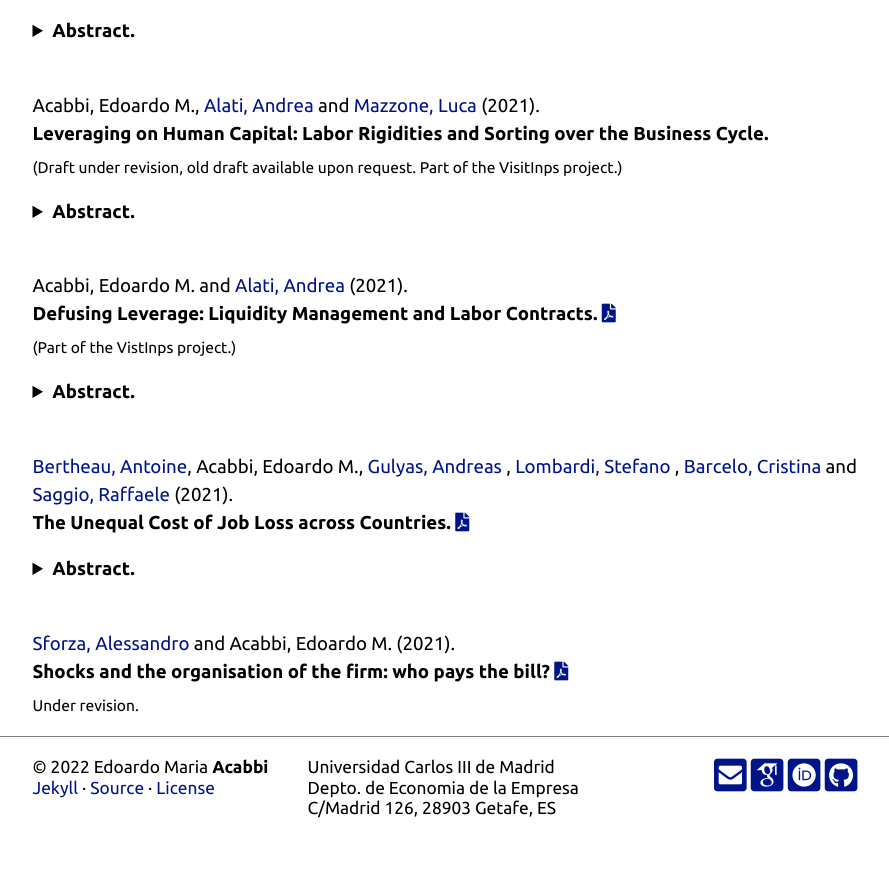
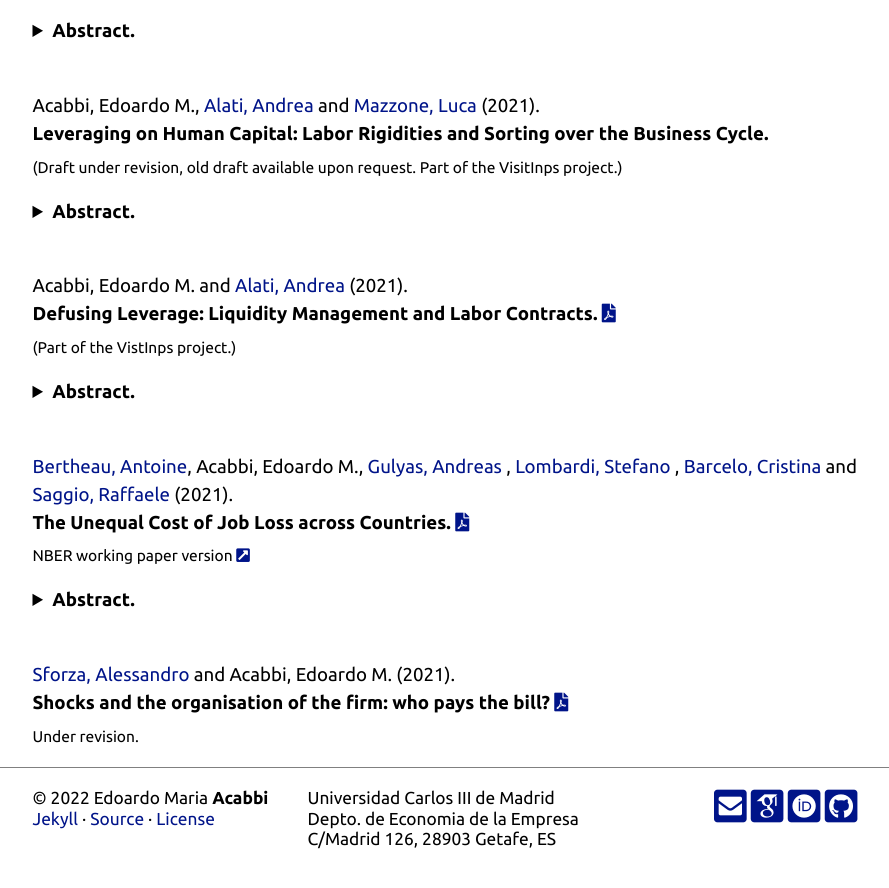
Before and after one commit to eacabbi/eacabbi.github.io, a Jekyll site: the page built from index.md, in a window 1280 px wide and 900 px high, scrolled down 1030 px. Shown: the top 888 px of the window, without its empty margins (195-1084 px from the left). Built offline with Jekyll 4.4.1, drawn with Linux system fonts in a browser that asks for light colours; some web fonts are replaced.

Commit message:
nber is in da house

```diff
--- a/index.md
+++ b/index.md
@@ -49,7 +49,7 @@ Rigidities in firms' payroll structures are likely to increase the transmission
 </details>
 <br>
 <a href="https://www.antoinebertheau.com/"> Bertheau, Antoine</a>, Acabbi, Edoardo M., <a href="https://sites.google.com/site/andreasgulyas/home"> Gulyas, Andreas </a>, <a href="https://stefano-lombardi.github.io/"> Lombardi, Stefano <a/>, <a href="https://www.bde.es/investigador/en/menu/people/research_staff_a/Barcelo__Cristina.html"> Barcelo, Cristina </a> and <a href="https://sites.google.com/site/raffaelesaggio/"> Saggio, Raffaele </a> (2021).
-<br> **The Unequal Cost of Job Loss across Countries.** <a href="{{ site.url }}/docs/JobDisplacement_AcrossEurope.pdf" class="{{ site.pdf_icon }}" title="{{ site.pdf_title }}" id="icon"></a>
+<br> **The Unequal Cost of Job Loss across Countries.** <a href="{{ site.url }}/docs/JobDisplacement_AcrossEurope.pdf" class="{{ site.pdf_icon }}" title="{{ site.pdf_title }}" id="icon"></a><br/> <sub> NBER working paper version <a href="https://www.nber.org/papers/w29727" class="{{ site.link_icon }}" title="{{ site.pdf_title }}"  id="icon"></a> </sub>
 
 <details>
 <summary><b> Abstract. </b></summary>
```
